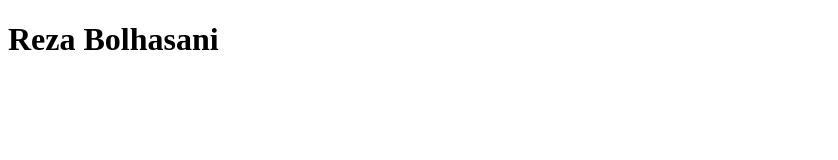
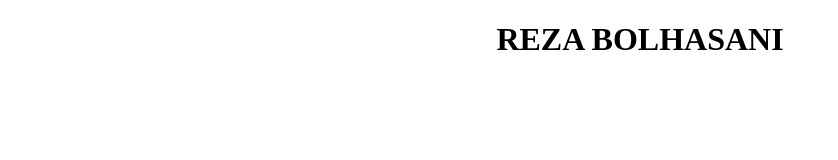
Before and after one commit to rbo-2/rbo-2.github.io, a plain HTML site: page index.html in a window 1280 px wide. Shown: the whole page, without its empty margins (0-838 px from the left). Drawn offline with Linux system fonts and the light colour scheme.

Commit message:
showing off my css skills

```diff
--- a/index.html
+++ b/index.html
@@ -1,12 +1,18 @@
 <!DOCTYPE html>
 <html lang="en">
+
 <head>
   <title>Reza Bolhasani</title>
   <meta charset="UTF-8" />
   <meta name="viewport" content="width=device-width,initial-scale=1" />
+  <style>
+  </style>
+</head>
 
-</head>
 <body>
-  <h1>Reza Bolhasani</h1>
+  <center>
+    <h1>REZA BOLHASANI</h1>
+  </center>
 </body>
+
 </html>
```
